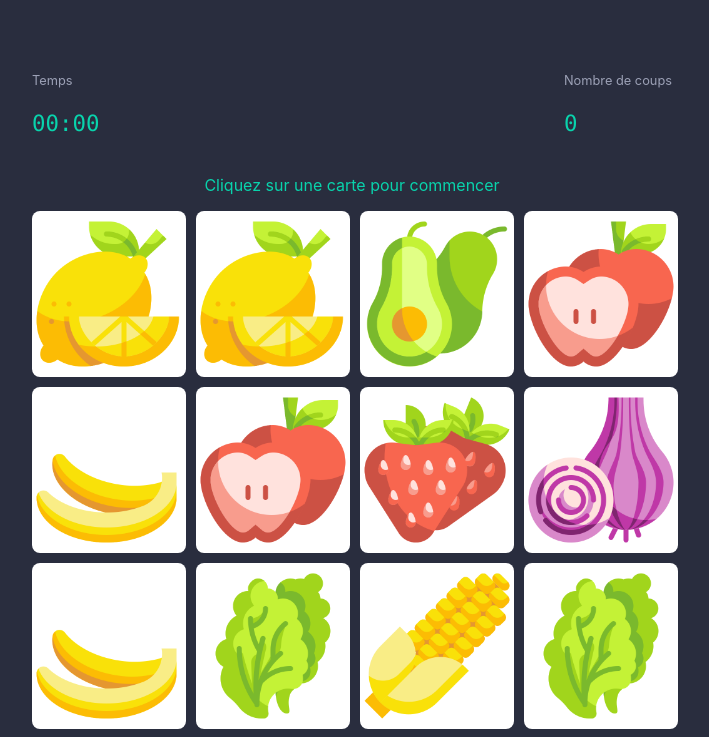
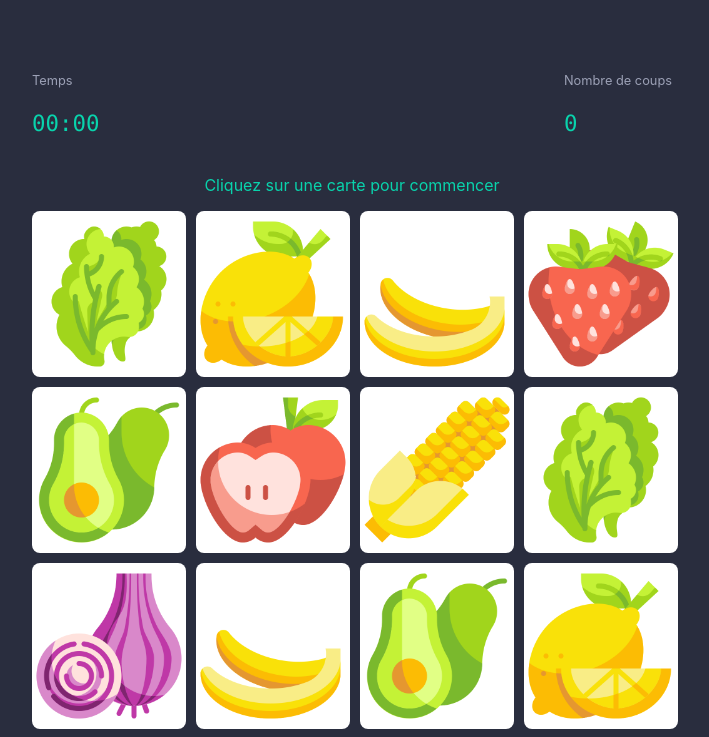
Before and after one commit to optisantis/test-react, a React (Create React App) app: page / in a window 1280 px wide. Shown: the top 737 px of the page, without its empty margins (288-997 px from the left). Built offline with nearby package versions, Linux system fonts and the light colour scheme.

Commit message:
plug button to shuffle

```diff
--- a/src/App.js
+++ b/src/App.js
@@ -1,5 +1,5 @@
 import styled from 'styled-components';
-
+import { useState } from 'react';
 import Grid from "./components/Grid";
 import Header from "./components/Header"
 
@@ -8,13 +8,27 @@ const Instructions = styled.p`
 `;
 
 export default function Memory() {
+  const [gameState, setGameState] = useState('new');
+  const [tries, setTries] = useState(0);
+  const [tiles, setTiles] = useState([]);
+
+
   return (
     <main>
       <Header />
       <Instructions>
         Cliquez sur une carte pour commencer
       </Instructions>
-      <Grid />
+      <Grid
+        {...{
+          gameState,
+          setGameState,
+          tries,
+          setTries,
+          tiles,
+          setTiles
+        }}
+      />
     </main>
   );
 }
--- a/src/components/Grid.js
+++ b/src/components/Grid.js
@@ -24,17 +24,23 @@ const ResetInput = styled.input`
   color: rgb(41, 45, 62);
   border: none;
   cursor: pointer;
+`;
 
-`;
+// dupplicate tiles and shuffle
 const resetGrid = () => {
   return shuffle([
     ...Object.keys(tileDefaults),
     ...Object.keys(tileDefaults)
   ]).map(item => tileDefaults[item]);
 }
-const Grid = () => {
-  // dupplicate tiles and shuffle
-  const tiles = resetGrid();
+
+const Grid = ({ setTiles, tiles }) => {
+  if(tiles.length === 0) {
+    setTiles(resetGrid());
+    return(
+      <div />
+    )
+  }
 
   return (
     <div>
@@ -44,7 +50,11 @@ const Grid = () => {
         )) }
       </StyledGrid>
 
-      <ResetInput type="button" value="Réinitialiser"/>
+      <ResetInput
+        onClick={() => setTiles(resetGrid())}
+        type="button"
+        value="Réinitialiser"
+      />
     </div>
   )
 };
```
Also changed, not shown: 1 other file (tests, documents, lock files or other folders).
